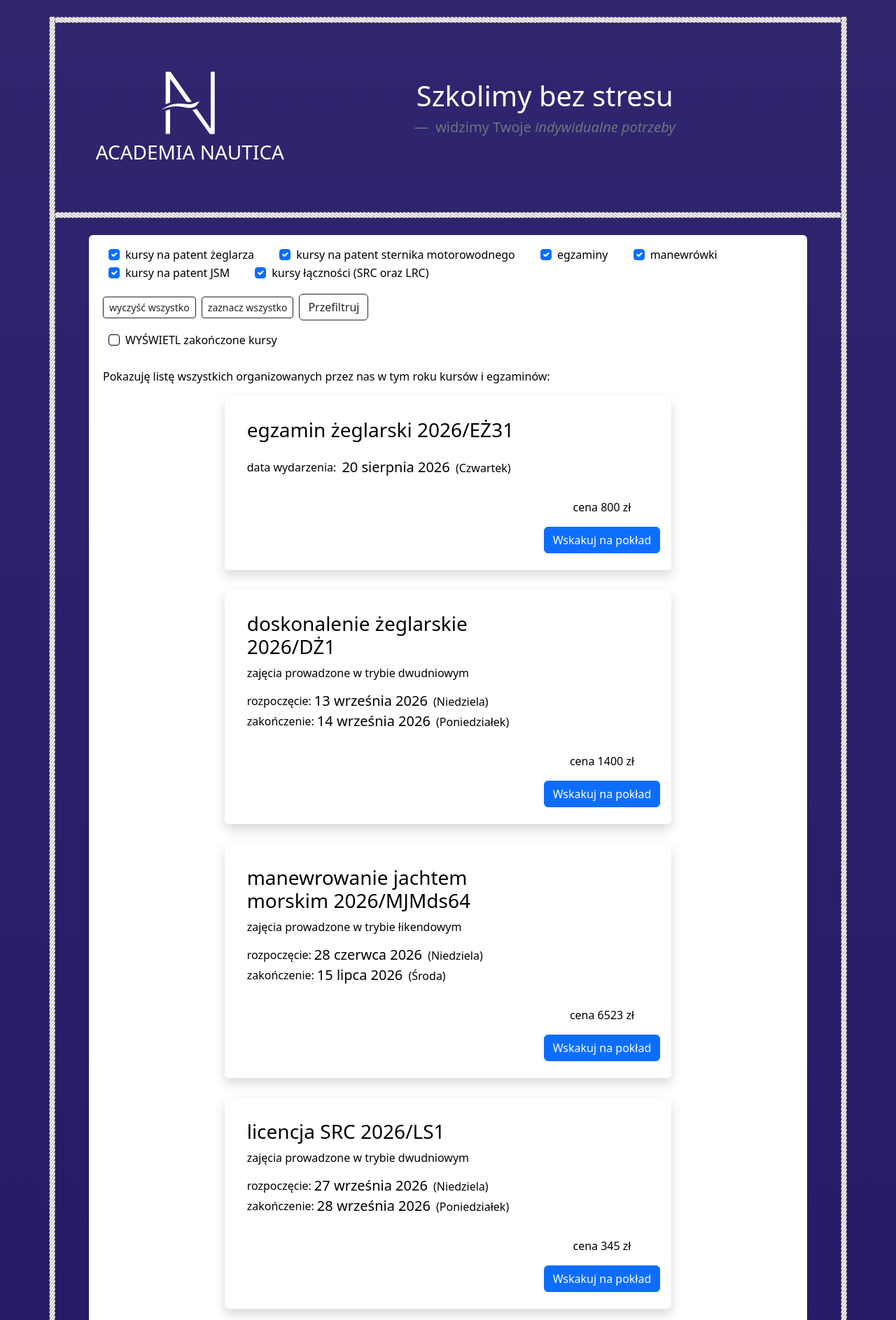
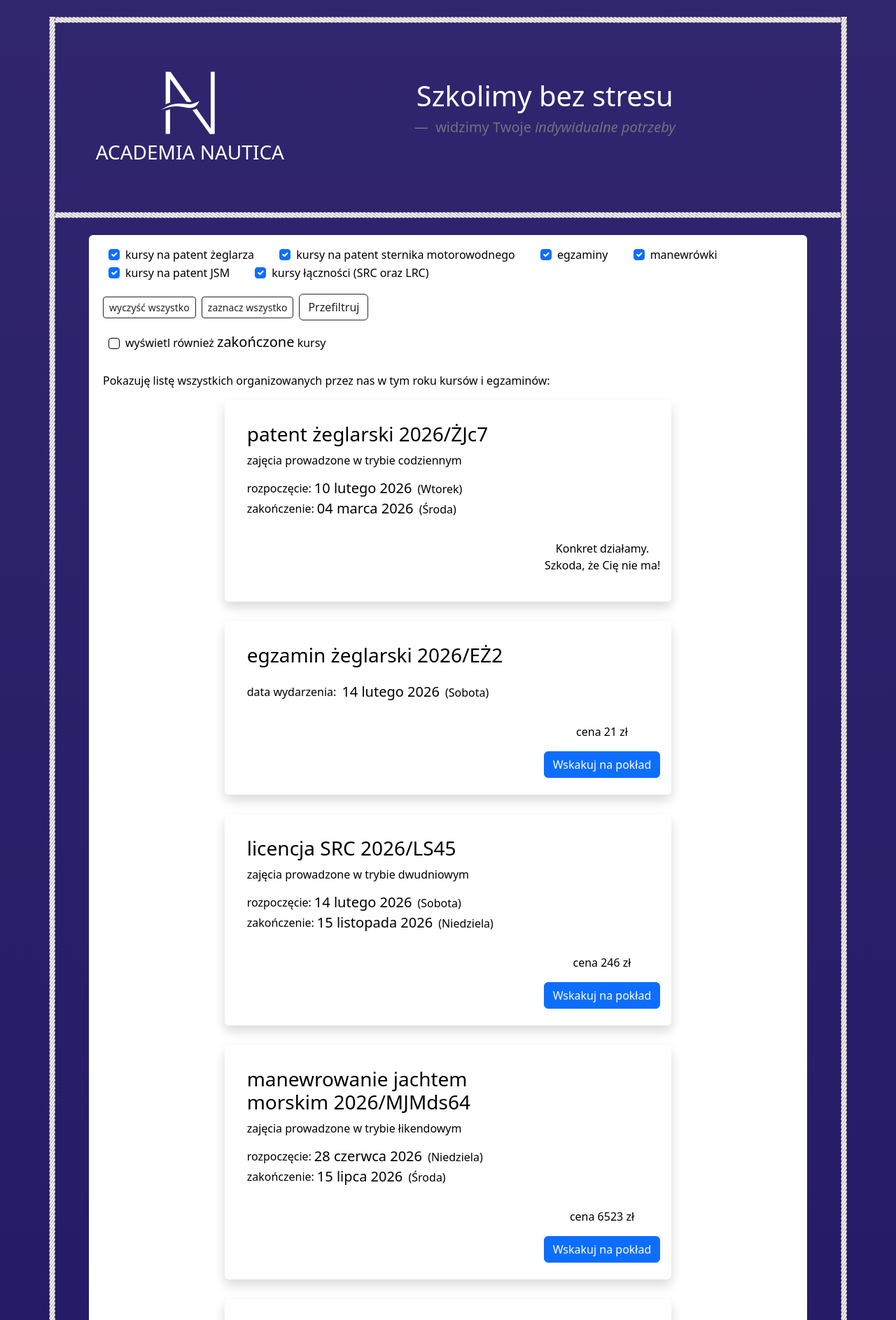
Before and after one commit to hrabia-Torcik/anw_www, a Django app: page / in a window 1280 px wide. Shown: the top 1887 px of the page at 70% size. Run offline with Django 3.2, Linux system fonts and the light colour scheme; data comes from the database, SQL or seed files in the repository; both versions use the stored data as it was after the commit; some libraries are stand-ins or nearby versions.

Commit message:
Zmiany w bazie danych na potrzeby specyficznych dat; Dodane rozróżnienie trwających i zakończonych kursów. Dodałem sortowanie kursów

```diff
--- a/basepage/templates/basepage/lists.html
+++ b/basepage/templates/basepage/lists.html
@@ -108,7 +108,7 @@
                 {% else %}
                     <form action="{% url 'main' %}" method="post" style="padding-bottom: 10px;">
                         {% csrf_token %}
-                        <div class="form-check custom-check-row d-inline-flex mt-3 px-2 rounded">
+                        <div class="form-check custom-check-row d-inline-flex align-items-center mt-3 px-2 rounded">
                         {% if flage3 %}
                             <input class="form-check-input m-0 mt-1" type="checkbox" id="check1" {% if kalarepka0 %}
                                    checked {% endif %} name="bez" onchange="this.form.submit()">
@@ -119,7 +119,7 @@
                         <input type="hidden" id="check2" name="dod_dane" {% if sign2 %}
                                value="{{ sub1 }},{{ sub2 }},{{ sub3 }},{{ sub4 }},{{ sub5 }},{{ sub6 }}" {% else %}
                                value="" {% endif %}>
-                        <label class="form-check-label ps-2" for="check1">WYŚWIETL zakończone kursy</label>
+                            <label class="form-check-label ps-2" for="check1">wyświetl również <span class="fs-5" >zakończone</span> kursy</label>
                         <br>
                         </div>
                     </form>
@@ -135,7 +135,7 @@
         {% if flage4 %}
         {% else %}
             <div class="container">
-                {% for elem in kursy_mod %}
+                {% for elem, trwa, zak in kursy_mod %}
                     <div class="row m-0 mt-2 pb-1">
 
                         <div class="col-12 col-md-10 offset-md-1 col-lg-8 offset-lg-2 text-center">
@@ -188,8 +188,12 @@
 
                                     {% endif %}
                                 </div>
-
                                 <div class="mt-auto ms-auto text-end text-md-center pb-2">
+                                {% if zak %}
+                                    <p>To już się skończyło.<br>Było epicko.</p>
+                                {% elif trwa %}
+                                    <p>Konkret działamy.<br>Szkoda, że Cię nie ma!</p>
+                                {% else %}
 
 
                                     <p>cena {{ elem.cena }} zł</p>
@@ -198,6 +202,7 @@
                                        href="{% url 'basepage:form_zapis' elem.id %}" role="button"
                                        aria-disabled="true">Wskakuj na pokład</a>
 
+                                {% endif %}
                                 </div>
                             </div>
                         </div>
@@ -208,5 +213,5 @@
 
     </div>
     </div>
-
+    {{ efekt }}
 {% endblock %}
--- a/basepage/views.py
+++ b/basepage/views.py
@@ -4,11 +4,13 @@ from django.template import loader
 
 from django.http import HttpResponseRedirect
 from django.shortcuts import render
-from datetime import datetime
+from datetime import datetime, timedelta
 from datetime import date
 from basepage.forms.forms import UploadFileForm
 # from somewhere import handle_uploaded_file
 import pandas as pd
+
+from fty import lista_trwaj
 
 teraz = datetime.now()
 teraz_rok = teraz.strftime("%Y")
@@ -158,9 +160,42 @@ def basepage(request):
             else:
                 napis = "Pokazuję listę wszystkich organizowanych przez nas w&nbsp;tym roku kursów i&nbsp;egzaminów:"
 
+    kursy_mod.sort(key=lambda x: x['data1'])
+    lista_trwaj = []
+    lista_zakoncz = []
 
+    for elem in kursy_mod:
+        deltat1 = elem['data1'] - teraz_data
+        if elem['data2']:
+            deltat2 = elem['data2'] - teraz_data
+        else:
+            deltat2 = False
 
-    context['kursy_mod'] = kursy_mod
+        if deltat2:
+            if deltat1 < timedelta(0) and deltat2 >= timedelta(0):
+                # print('trwa')
+                lista_trwaj.append(True)
+            else:
+                lista_trwaj.append(False)
+            if deltat2 < timedelta(0):
+                # print('zakończony')
+                lista_zakoncz.append(True)
+            else:
+                lista_zakoncz.append(False)
+        else:
+            if deltat1 == timedelta(0):
+                # print('trwa')
+                lista_trwaj.append(True)
+            else:
+                lista_trwaj.append(False)
+            if deltat1 < timedelta(0):
+                lista_zakoncz.append(True)
+            else:
+                lista_zakoncz.append(False)
+
+    dane_powiazane = zip(kursy_mod, lista_trwaj, lista_zakoncz)
+
+    context['kursy_mod'] = dane_powiazane
     context['klienci'] = klienci
     context['klienciNiedorosli'] = klienciNiedorosli
     context['zapisy'] = zapisy
@@ -175,7 +210,8 @@ def basepage(request):
 
     # PPPPPPPPPPPPPPPPPPPPPPPPPPPPPPPPPPPPPPPPPPPPPPPPP
 
-    context['efekt'] = efekt
+    context['efekt'] = [lista_trwaj,len(lista_trwaj),lista_zakoncz,len(lista_zakoncz)]
+    # context['efekt'] = kursy_mod
 
     takalista = [elemen for elemen in context]
 
```
Also changed, not shown: gh85e@hrt@#44y7n^#$wekokw3210anw_baza.db.
